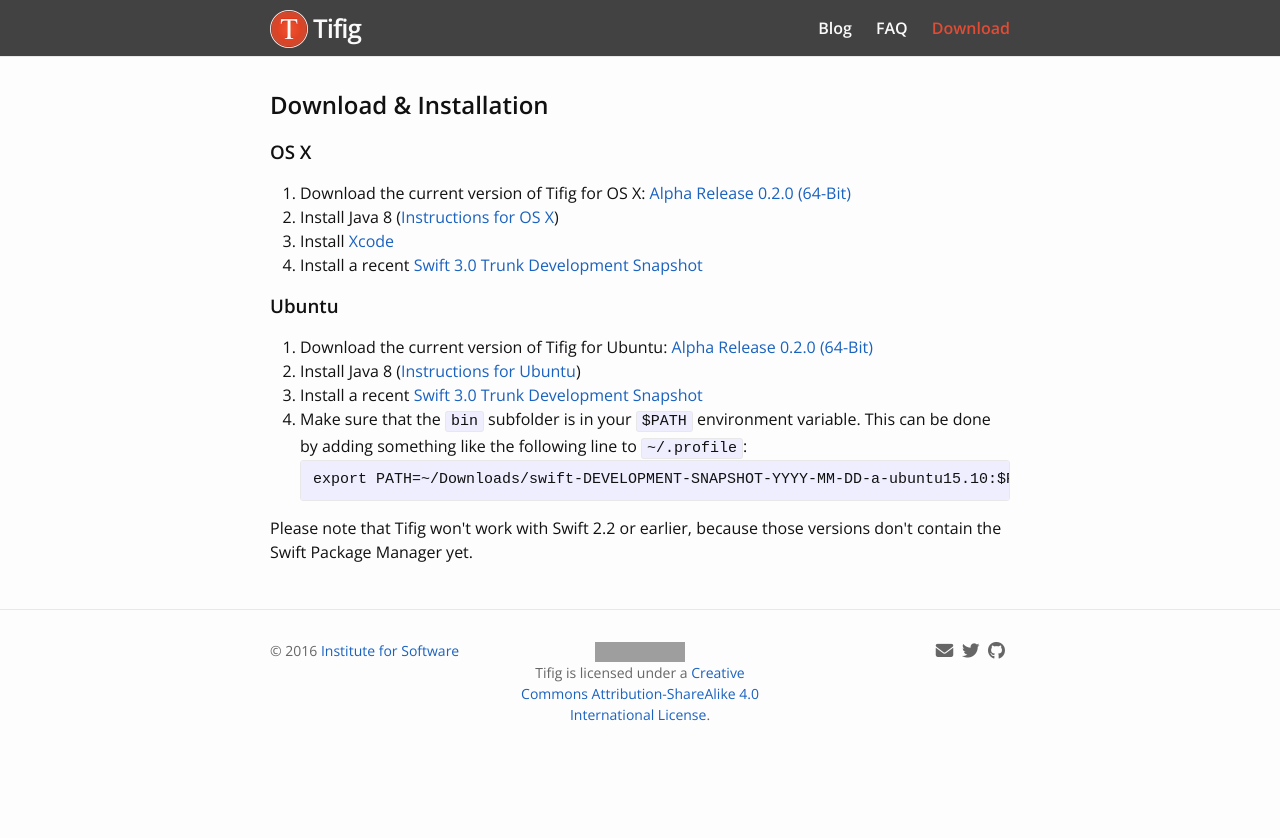
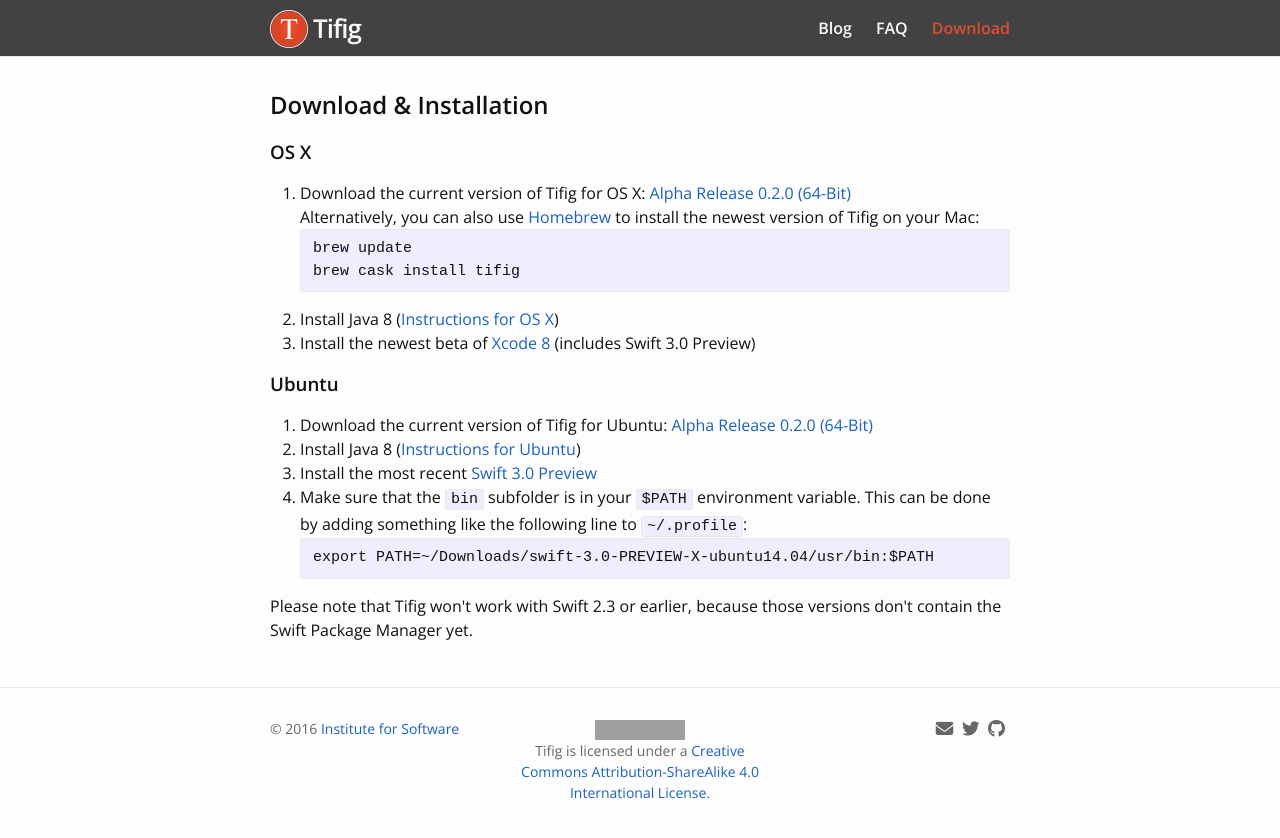
Before and after one commit to paulvi/tifig.net, a Jekyll site: the page built from download.html, in a window 1280 px wide. Shown: the top 838 px of the page. Built offline with Jekyll 4.4.1, drawn with Linux system fonts in a browser that asks for light colours; nearby versions of some CDN libraries; grey boxes are pictures that could not be loaded.

Commit message:
added post about installation with homebrew

```diff
--- a/download.html
+++ b/download.html
@@ -7,25 +7,30 @@
 <h2>Download & Installation</h2>
 <h3>OS X</h3>
 <ol>
-  <li>Download the current version of Tifig for OS X: <a href="http://tifig-downloads.s3.amazonaws.com/tifig-0.2.0-201606021314-macosx.cocoa.x86_64.tar.gz">Alpha Release 0.2.0 (64-Bit)</a></li>
+  <li>
+    Download the current version of Tifig for OS X: <a href="https://tifig-downloads.s3.amazonaws.com/tifig-0.2.0-201606021314-macosx.cocoa.x86_64.tar.gz">Alpha Release 0.2.0 (64-Bit)</a><br/>
+    Alternatively, you can also use <a href="http://brew.sh/">Homebrew</a> to install the newest version of Tifig on your Mac:
+    <pre>
+brew update
+brew cask install tifig</pre>
+  </li>
   <li>Install Java 8 (<a href="http://stackoverflow.com/a/28635465/624631">Instructions for OS X</a>)</li>
-  <li>Install <a href="https://developer.apple.com/xcode/">Xcode</a></li>
-  <li>Install a recent <a href="https://swift.org/download/#snapshots">Swift 3.0 Trunk Development Snapshot</a></li>
+  <li>Install the newest beta of <a href="https://developer.apple.com/xcode/">Xcode 8</a> (includes Swift 3.0 Preview)</li>
 </ol>
 
 
 <h3>Ubuntu</h3>
 <ol>
-  <li>Download the current version of Tifig for Ubuntu: <a href="http://tifig-downloads.s3.amazonaws.com/tifig-0.2.0-201606021314-linux.gtk.x86_64.tar.gz">Alpha Release 0.2.0 (64-Bit)</a></li>
+  <li>Download the current version of Tifig for Ubuntu: <a href="https://tifig-downloads.s3.amazonaws.com/tifig-0.2.0-201606021314-linux.gtk.x86_64.tar.gz">Alpha Release 0.2.0 (64-Bit)</a></li>
   <li>Install Java 8 (<a href="http://askubuntu.com/a/464894">Instructions for Ubuntu</a>)</li>
-  <li>Install a recent <a href="https://swift.org/download/#snapshots">Swift 3.0 Trunk Development Snapshot</a></li>
+  <li>Install the most recent <a href="https://swift.org/download/#previews">Swift 3.0 Preview</a></li>
   <li>
     Make sure that the <code>bin</code> subfolder is in your <code>$PATH</code> environment variable. This can be done by adding
     something like the following line to <code>~/.profile</code>:
-    <pre>export PATH=~/Downloads/swift-DEVELOPMENT-SNAPSHOT-YYYY-MM-DD-a-ubuntu15.10:$PATH</pre>
+    <pre>export PATH=~/Downloads/swift-3.0-PREVIEW-X-ubuntu14.04/usr/bin:$PATH</pre>
   </li>
 </ol>
 
 <p>
-Please note that Tifig won't work with Swift 2.2 or earlier, because those versions don't contain the Swift Package Manager yet.
+Please note that Tifig won't work with Swift 2.3 or earlier, because those versions don't contain the Swift Package Manager yet.
 </p>
--- a/faq.html
+++ b/faq.html
@@ -15,7 +15,7 @@
     <div class='faq-answer'>
       Not yet. Tifig is part of my master thesis and I can't open source it until that project is done.
       However, it is my goal to make it available as open source in early 2017. Meanwhile, I plan to
-      release a new alpha version of Tifig every two or three weeks.
+      release a new alpha version of Tifig every month or so.
     </div>
   </li>
   <li>
```
Also changed, not shown: _posts/2016-07-08-install-with-homebrew.markdown (added, +17 -0 lines).
